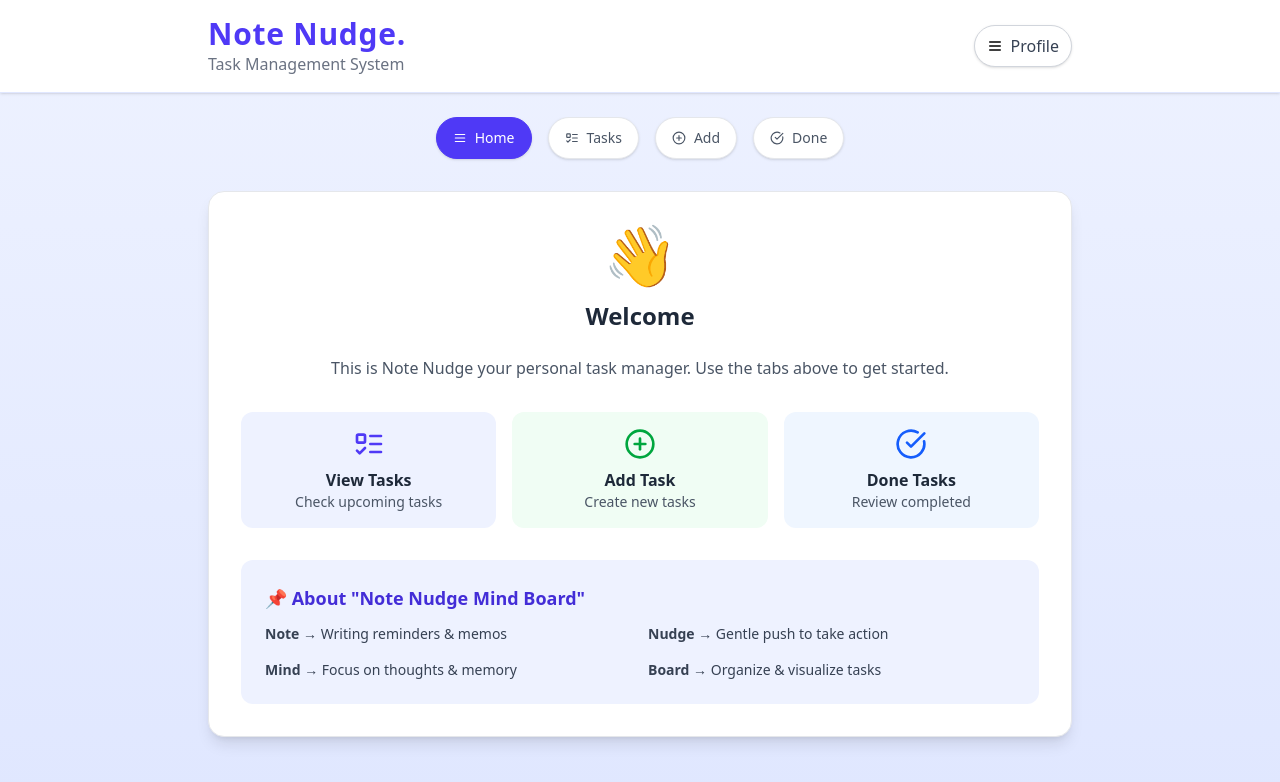
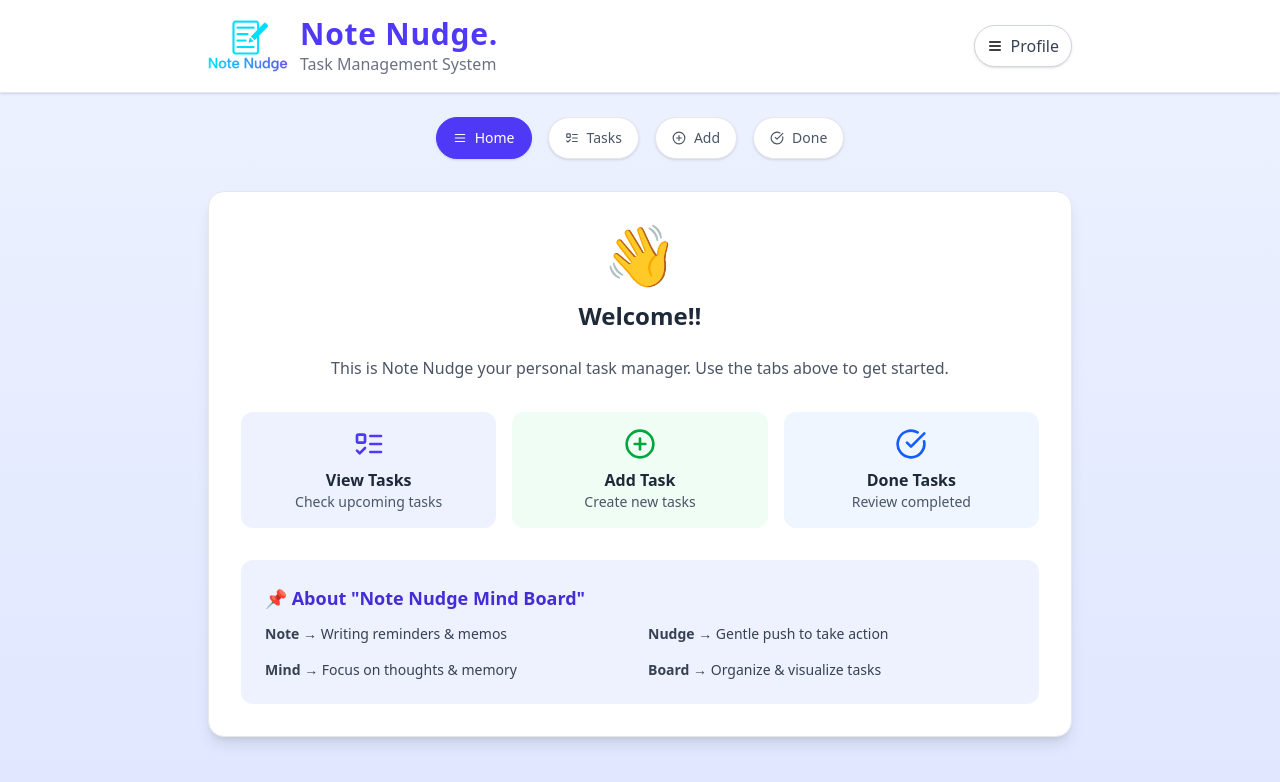
Before and after one commit to seansalabsab/Taskdumpster, a React (Vite) app: page /TaskManager in a window 1280 px wide. Shown: the top 782 px of the page. Built offline with nearby package versions, Linux system fonts and the light colour scheme; a web font is replaced by a local one.

Commit message:
Added Animation

```diff
--- a/src/App.jsx
+++ b/src/App.jsx
@@ -1,4 +1,4 @@
-import { BrowserRouter as Router, Routes, Route, useNavigate } from "react-router-dom";
+import { BrowserRouter as Router, Routes, Route, useLocation, useNavigate } from "react-router-dom";
 import { AnimatePresence, motion } from "framer-motion";
 
 import AuthScreen from "./AuthScreen";
@@ -6,7 +6,7 @@ import EditProfile from "./EditProfile";
 import TaskManager from "./TaskManager";
 import ChangePassword from "./ChangePassword";
 
-// // ✅ Reusable fade animation wrapper
+// ✅ Reusable fade animation wrapper
 function AnimatedPage({ children }) {
   return (
     <motion.div
@@ -22,11 +22,12 @@ function AnimatedPage({ children }) {
 
 // ✅ Main routes
 function AppRoutes() {
+  const location = useLocation();  // 👈 needed for AnimatePresence
   const navigate = useNavigate();
 
   return (
     <AnimatePresence mode="wait">
-      <Routes>
+      <Routes location={location} key={location.pathname}>
         {/* Auth Screen (login page) */}
         <Route
           path="/"
--- a/src/AuthScreen.jsx
+++ b/src/AuthScreen.jsx
@@ -75,7 +75,7 @@ export default function AuthScreen({ onAuthSuccess }) {
           <div className="mb-8 text-center">
             <h1 className="text-4xl font-bold mb-2">Welcome to Note Nudge</h1>
             <p className="text-lg text-white/90">
-              {isRegister ? "Create an account to start managing tasks" : "Sign in to your account"}
+              {isRegister ? "Create an account to start managing tasks" : "Your Personal Task Manager."}
             </p>
           </div>
         </div>
--- a/src/TaskManager.jsx
+++ b/src/TaskManager.jsx
@@ -380,6 +380,13 @@ export default function TaskManager() {
       <div className="bg-white shadow-sm border-b border-indigo-100">
         <div className="max-w-4xl mx-auto px-4 py-4">
 <div className="flex items-center justify-between">
+  {/* Left side: Logo + Title */}
+  <div className="flex items-center gap-3">
+    <img
+      src="/NNlogo.png"
+      alt="Note Nudge Logo"
+      className="h-13 w-20"
+    />
     <div>
       <h1 className="sm:text-2xl lg:text-3xl font-extrabold text-3xl text-indigo-600 tracking-wide">
         Note Nudge.
@@ -388,7 +395,9 @@ export default function TaskManager() {
         Task Management System
       </p>
     </div>
+  </div>
 
+  {/* Right side: Dropdown */}
   <div className="relative">
     <button
       onClick={() => setShowProfileMenu(!showProfileMenu)}
@@ -425,6 +434,7 @@ export default function TaskManager() {
     )}
   </div>
 </div>
+
         </div>
       </div>
 
@@ -470,7 +480,7 @@ export default function TaskManager() {
             {activeTab === "home" && (
               <div className="text-center space-y-6 animate-fadeIn">
                 <div className="text-6xl mb-4">👋</div>
-                <h2 className="text-2xl font-bold text-gray-800">Welcome</h2>
+                <h2 className="text-2xl font-bold text-gray-800">Welcome!!</h2>
                 <p className="text-gray-600 max-w-2xl mx-auto">
                   This is Note Nudge your personal task manager. Use the tabs above to get started.
                 </p>
```
Lines whose indentation alone changed are shown as unchanged.
